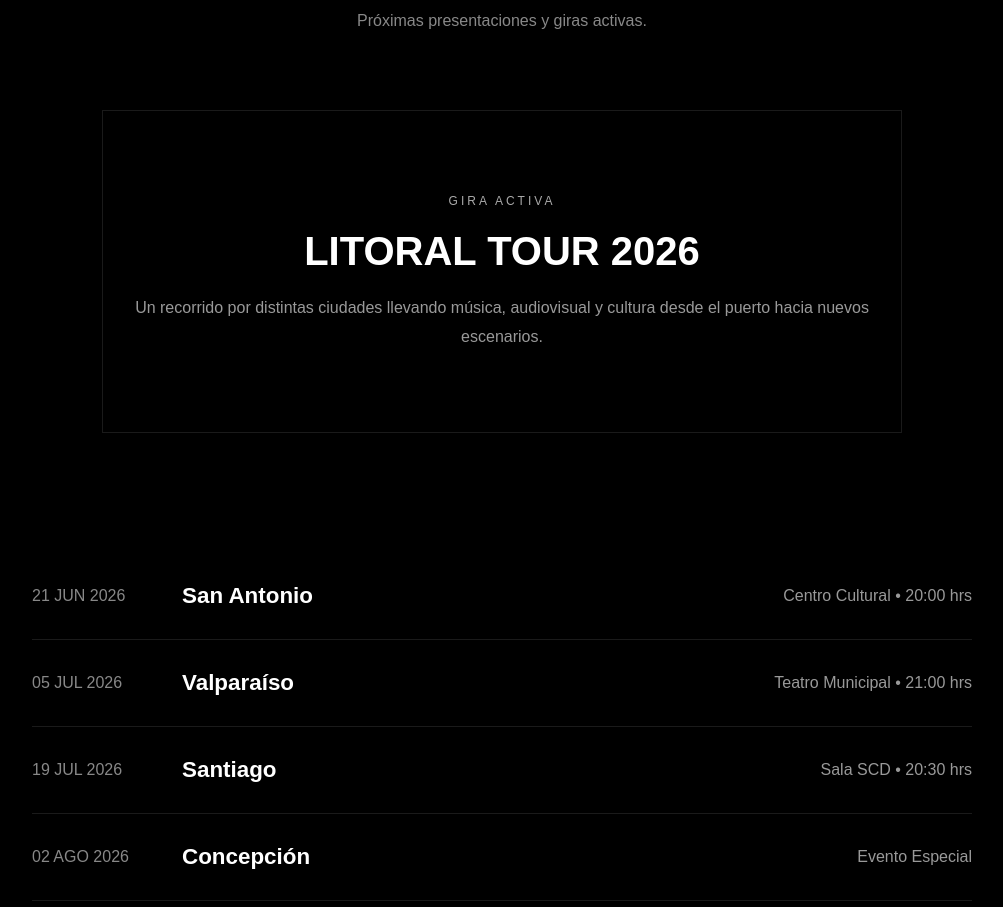
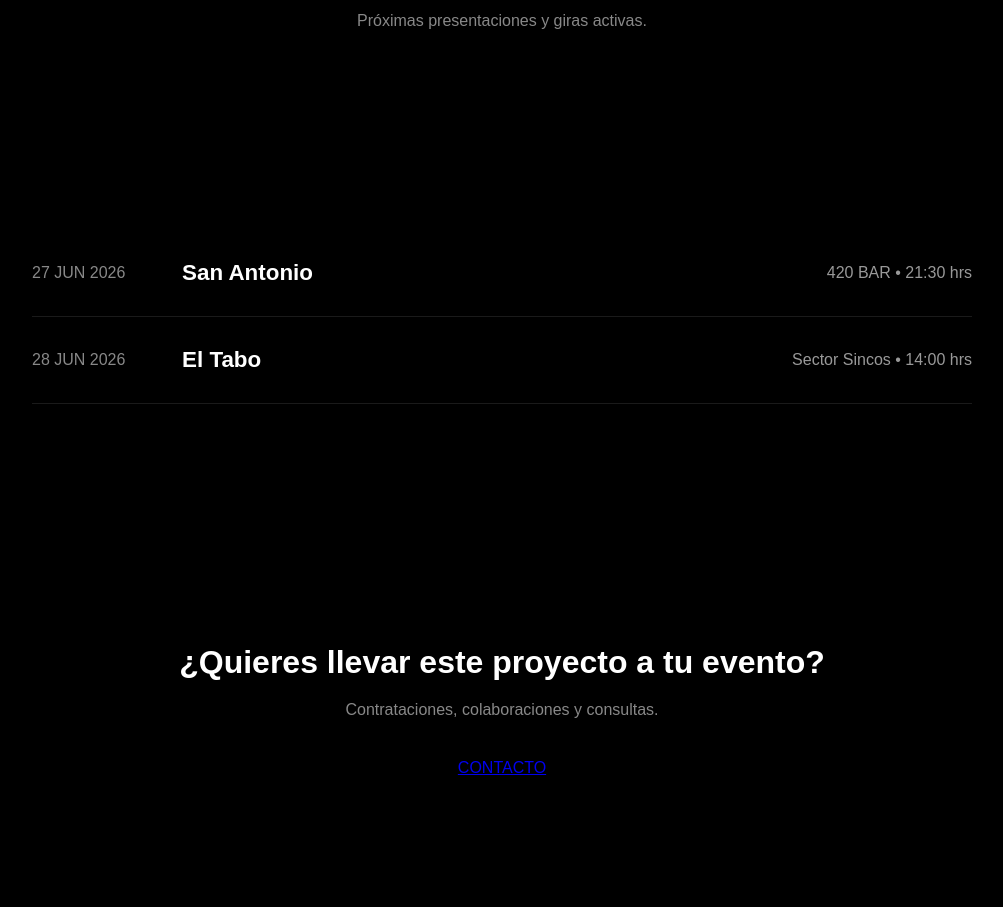
Before and after one commit to jotvpeace/jotvpeace-web, a website: page pages/fechasenvivo.html in a window 1280 px wide. Shown: the part 237-1144 px from the top of the page, without its empty margins (138-1141 px from the left). Drawn offline with Linux system fonts and the light colour scheme.

Commit message:
Update fechasenvivo.html

```diff
--- a/pages/fechasenvivo.html
+++ b/pages/fechasenvivo.html
@@ -19,43 +19,18 @@
         <p>Próximas presentaciones y giras activas.</p>
     </section>
 
-    <section class="tour-active">
-
-        <span class="tour-badge">GIRA ACTIVA</span>
-
-        <h2>LITORAL TOUR 2026</h2>
-
-        <p>
-            Un recorrido por distintas ciudades llevando música,
-            audiovisual y cultura desde el puerto hacia nuevos escenarios.
-        </p>
-
-    </section>
-
     <section class="shows-list">
 
         <div class="show-item">
-            <span>21 JUN 2026</span>
+            <span>27 JUN 2026</span>
             <h3>San Antonio</h3>
-            <p>Centro Cultural • 20:00 hrs</p>
+            <p>420 BAR • 21:30 hrs</p>
         </div>
 
         <div class="show-item">
-            <span>05 JUL 2026</span>
-            <h3>Valparaíso</h3>
-            <p>Teatro Municipal • 21:00 hrs</p>
-        </div>
-
-        <div class="show-item">
-            <span>19 JUL 2026</span>
-            <h3>Santiago</h3>
-            <p>Sala SCD • 20:30 hrs</p>
-        </div>
-
-        <div class="show-item">
-            <span>02 AGO 2026</span>
-            <h3>Concepción</h3>
-            <p>Evento Especial</p>
+            <span>28 JUN 2026</span>
+            <h3>El Tabo</h3>
+            <p>Sector Sincos • 14:00 hrs</p>
         </div>
 
     </section>
```
